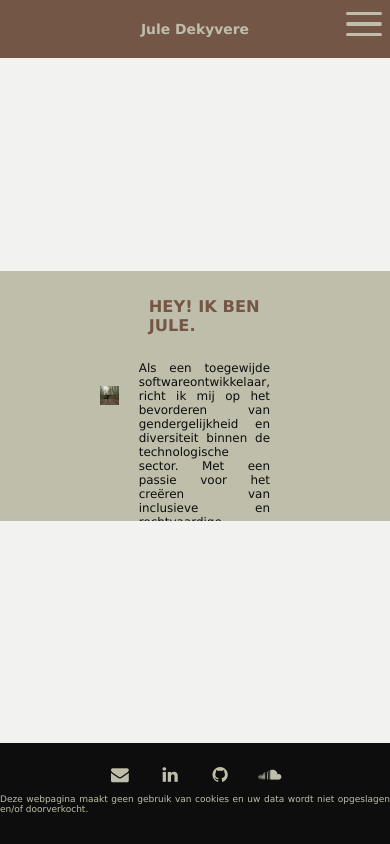
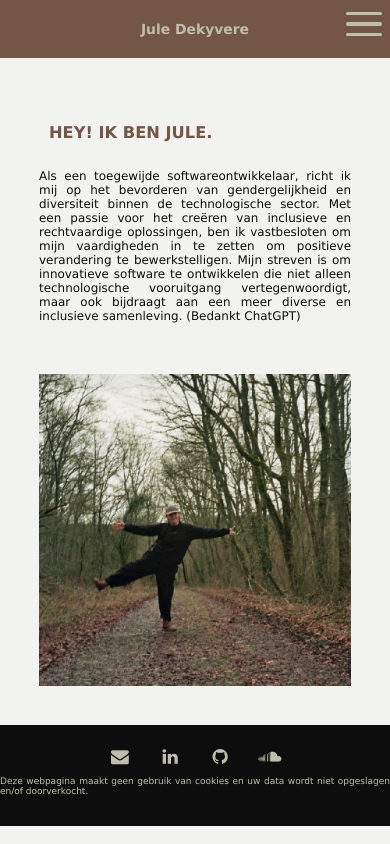
Before and after one commit to juledeky/juledeky.github.io, a React (Create React App) app in the folder port-fol/: page / in a window 390 px wide. Built offline with nearby package versions, Linux system fonts and the light colour scheme.

Commit message:
make homepage and projectpage responsive

```diff
--- a/port-fol/src/App.css
+++ b/port-fol/src/App.css
@@ -89,7 +89,6 @@ h4{
 
 .App-footer{
   background-color: #0D0D0D;
-  margin-top: auto;
   min-height: 12vh;
   display: flex;
   flex-direction: row;
@@ -195,3 +194,9 @@ h4{
   }
 
 }
+
+@media only screen and (max-width: 600px) {
+  .App-button{
+    margin:0rem;
+  }
+}
--- a/port-fol/src/Pages/HomePage/HomePage.css
+++ b/port-fol/src/Pages/HomePage/HomePage.css
@@ -11,8 +11,8 @@
 }
 
 .Profile img {
-    max-height: 50vmin;
-    min-height: 20vmin;
+    max-height: 50%;
+    min-height: 20%;
 }
 
 /* Reset some default margin/padding */
@@ -23,6 +23,7 @@ html, body {
 
 .container {
     display: flex;
+    flex-direction: row;
     /* Adjust alignment and spacing as needed */
     justify-content: center;
     align-items: center;
@@ -32,29 +33,31 @@ html, body {
 
 .image-column {
     /* Adjust width and height as needed */
-    width: 40%;
-    margin-left: 100px; /* Adjust as needed */
+    margin:10%;
+    /* Adjust as needed */
     z-index: 2;
+    width:70%;
+    align-content: flex-end;
 }
 
-.image-column img {
-    max-width: 100%; /* Make the image fill its container */
-    height: auto; /* Maintain aspect ratio */
+.image-column img {/* Make the image fill its container */
+     /* Maintain aspect ratio */
     display: block;
-    max-height: 450px;
+    width: 100%;
 }
 
 .content-column {
+    width: 80%;
     flex: 1; /* Let this column take remaining space */
-    padding: 20px; /* Adjust padding as needed */
+    padding: 10%; /* Adjust padding as needed */
     position: relative; /* Position relative for absolute positioning of black block */
     justify-content: center;
     align-items: center;
     display:flex;
     flex-direction: column;
-    min-height: 250px;
-    max-height: 250px;
-    margin-right: 100px;
+    max-height: 50%;
+    margin-right:10%;
+
 }
 
 .text-content {
@@ -68,30 +71,57 @@ html, body {
 .black-block {
     background-color: #BFBEAA;
     width: 100%;
-    height: 250px; /* Adjust height as needed */
+    max-height: 80%;
+    height: fit-content; /* Adjust height as needed */
     position: absolute;
     z-index: 0;
+    display: flex;
+    flex-direction: row;
+    align-items: center;
 }
 
-@media screen and (max-width: 600px) {
-    .someElement {
-        /* Styles for screens smaller than 600px */
-        .black-block {
-            background-color: #BFBEAA;
-            width: 100%;
-            height: 100%; /* Adjust height as needed */
-            position: absolute;
-            z-index: 0;
-        }
-        .container {
-            display: flex;
-            /* Adjust alignment and spacing as needed */
-            justify-content: center;
-            align-items: center;
-            position: relative;
-            flex-direction: column;
-            /*justify-content: ;*/
-            height: 80vh;
-        }
+.firstHalve{
+    width: 50%;
+}
+
+.secondHalve{
+    width:50%;
+}
+
+@media only screen and (max-width: 600) {
+
+}
+
+@media only screen and (max-width: 480px) {
+    .HomePage .container{
+        height: 100%;
+    }
+    .image-column{
+        display: block;
+        margin-right:0%;
+        align-content: center;
+        width: 80%;
+    }
+
+    .content-column{
+        padding:10%;
+        padding-bottom: 0%;
+    }
+
+    .black-block{
+        display: flex;
+        flex-direction: column-reverse;
+        position: relative;
+        align-items: center;
+        max-height:100%;
+        height: 100%;
+        background-color: #F2F2F0;
+    }
+    .firstHalve{
+        width: 100%;
+        align-items: center;
+    }
+    .secondHalve{
+        width: 100%;
     }
 }
--- a/port-fol/src/Pages/HomePage/HomePage.js
+++ b/port-fol/src/Pages/HomePage/HomePage.js
@@ -18,8 +18,6 @@ export function Introduction() {
                     een meer diverse en inclusieve samenleving. (Bedankt ChatGPT) </p>
             </div>
         </div>
-
-
     );
 
 }
@@ -32,22 +30,22 @@ function Profile(){
                     alt="Picture of me standing on one leg on a path in a forest."
                 />
             </div>
-
-
     );
 }
 
 export default function HomePage() {
     return (
         <div className="HomePage">
-            <div className='container'>
-                <Profile />
-
-                <Introduction />
-
-                <div class="black-block"></div>
+            <div className="container">
+                <div class="black-block">
+                    <div class="firstHalve">
+                        <Profile />
+                    </div>
+                    <div class="secondHalve">
+                        <Introduction />
+                    </div>
+                </div>
             </div>
-
         </div>
     );
 }
--- a/port-fol/src/Pages/ProjectPage/ProjectPage.css
+++ b/port-fol/src/Pages/ProjectPage/ProjectPage.css
@@ -141,10 +141,37 @@ h3{
     opacity: 0.7;
 }
 
-/**@media screen and (max-width: 768px) {
-    /* Add responsive styles if needed
+@media only screen and (max-width: 768px) {
+    /* Add responsive styles if needed */
+    .Project{
+        flex-direction: column;
+        width: 100%;
+    }
+
+    .Beschrijving{
+        width: 100%;
+        padding: 0%;
+        margin: 0%;
+    }
+
+    #PodcastBeschrijving, #SoundcloudBeschrijving, #NextProjectBeschrijving{
+        align-items: center;
+        order: 0;
+    }
+
+    .Project:nth-child(even) .EmbeddedProject{
+        width: 100%;
+        align-items: center;
+        padding:0%;
+    }
+
+    .Project:nth-child(odd) .EmbeddedProject{
+        width: 100%;
+        align-items: center;
+        padding: 0%;
+    }
 }
 
 @media screen and (max-width: 480px) {
-    /* Add responsive styles if needed
-}*/
+    /* Add responsive styles if needed */
+}
```
Also changed, not shown: port-fol/src/Resources/img/menu.png (added).
